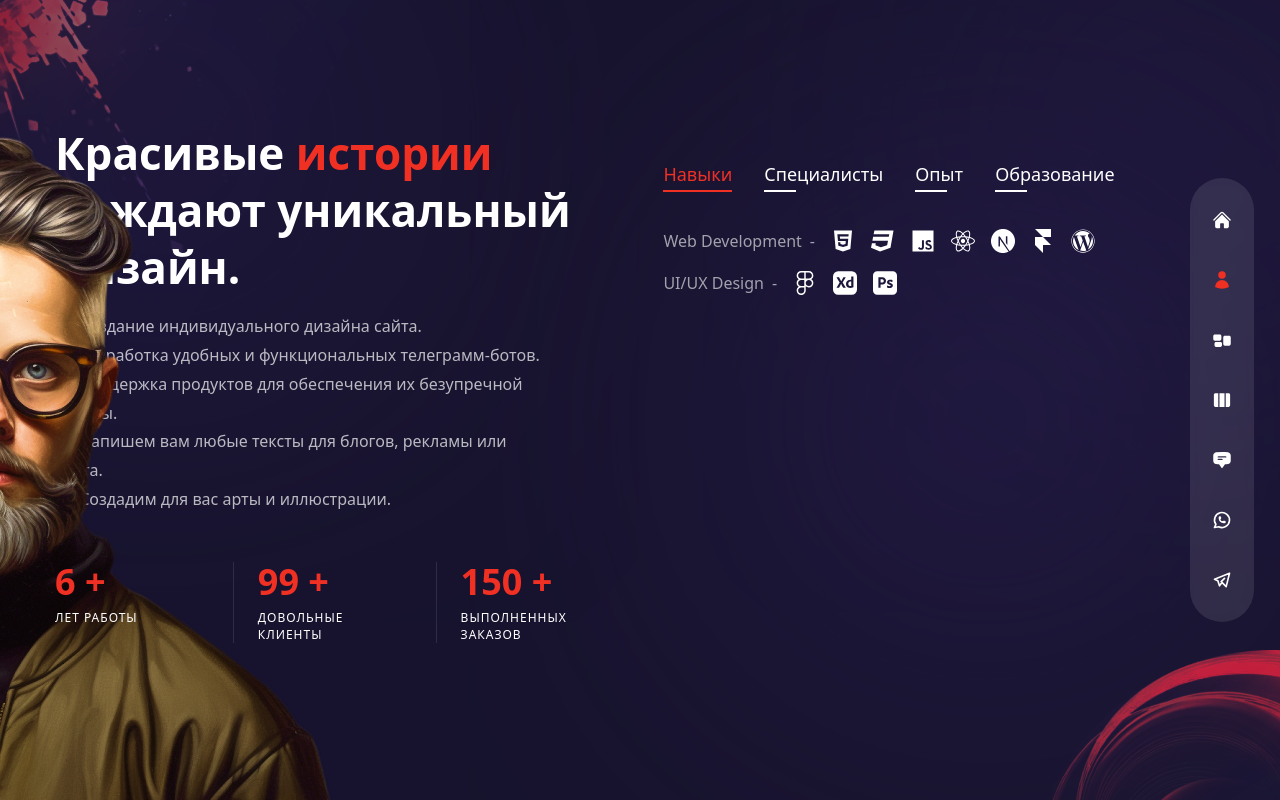
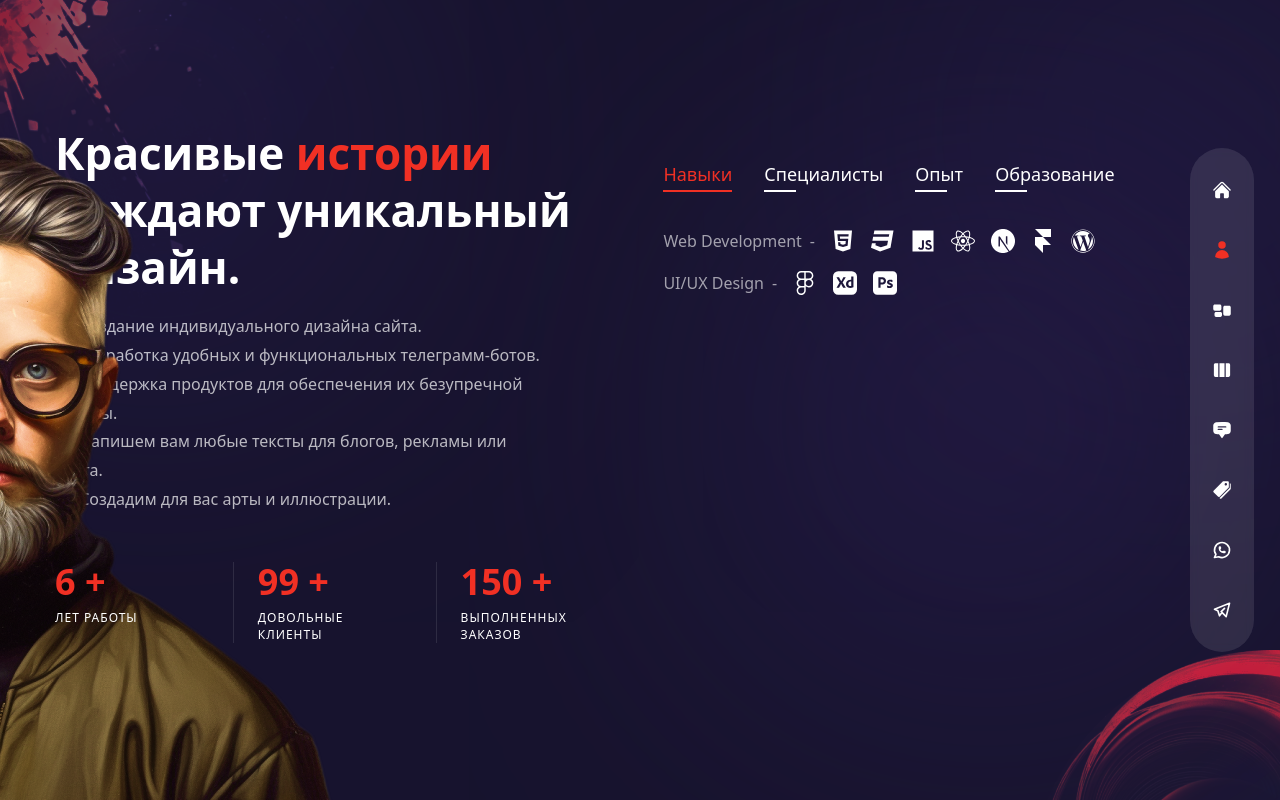
Before and after one commit to hisha-inc/Solilux, a Next.js app: page /about in a window 1280 px wide. Built offline with nearby package versions, Linux system fonts and the light colour scheme.

Commit message:
Add Price list

```diff
--- a/components/Nav.js
+++ b/components/Nav.js
@@ -9,6 +9,7 @@ import {
 
 import { TbBrandTelegram } from "react-icons/tb";
 import { TbBrandWhatsapp } from "react-icons/tb";
+import { IoIosPricetags } from "react-icons/io";
 
 
 // nav data
@@ -23,6 +24,13 @@ export const navData = [
     icon: <HiChatBubbleBottomCenterText />,
     target: "",
   },
+  {
+    name: 'Price',
+    path: '/price-list.png',
+    icon: <IoIosPricetags/>,
+    target: "_blank",
+  },
+  // social
   {
     name: 'WhatsApp',
     path: 'whatsapp://send?phone=79959836663',
--- a/pages/services/index.js
+++ b/pages/services/index.js
@@ -3,7 +3,6 @@ import ServiceSlider from '../../components/ServiceSlider'
 import Bulb from '../../components/Bulb'
 import Circles from '../../components/Circles'
 import TopLeftImg from '../../components/TopLeftImg'
-
 
 // framer motion
 import {motion} from 'framer-motion'
```
Also changed, not shown: public/price-list.png (added).
